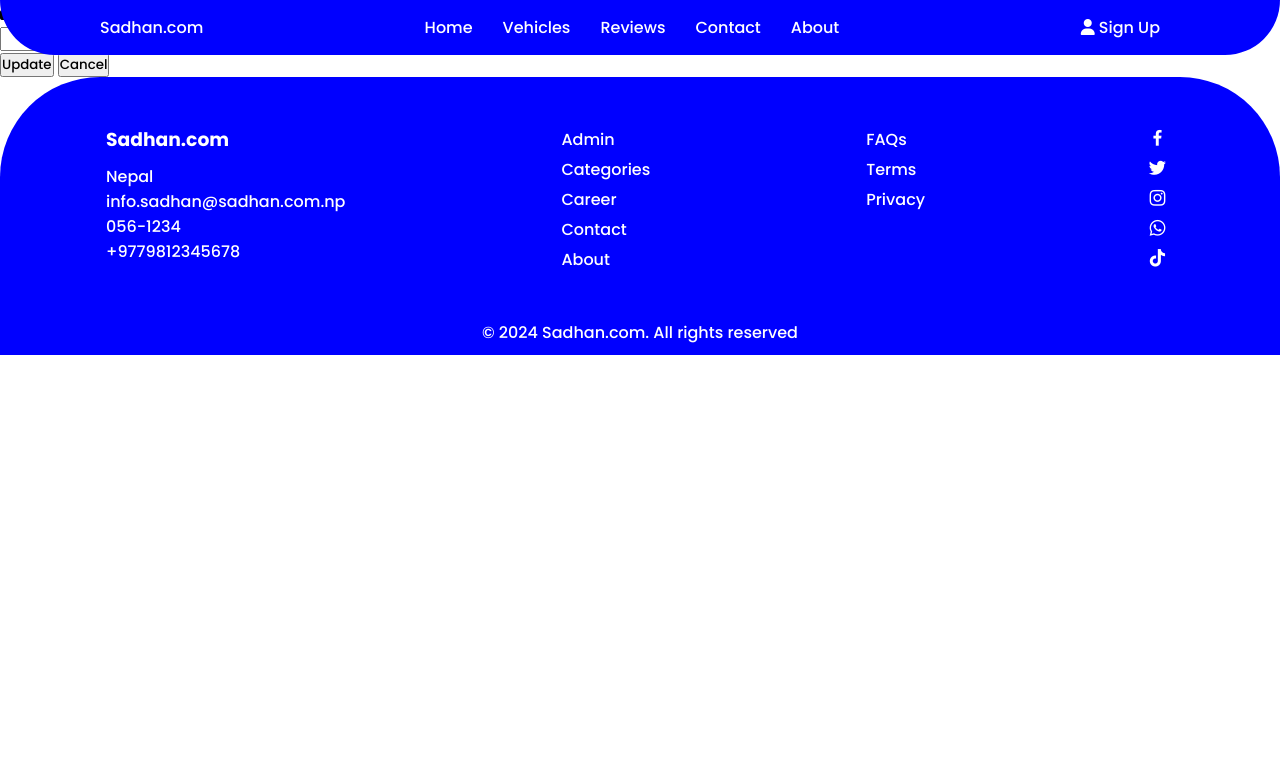
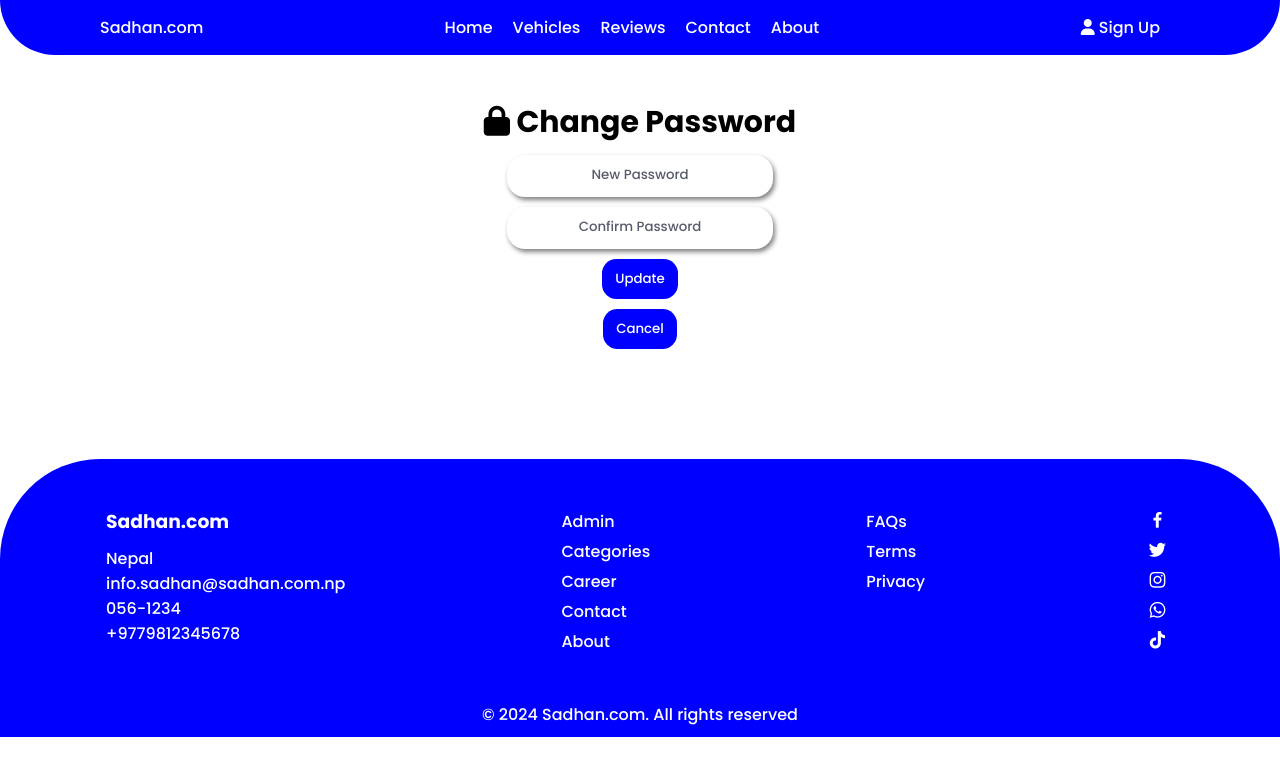
Before and after one commit to KooSL/Vehicle-Rental-System-PHP, a PHP site: page /update-password.php in a window 1280 px wide. Shown: the top 776 px of the page. Run offline with PHP 8.4, Linux system fonts and the light colour scheme; some libraries are stand-ins or nearby versions.

Commit message:
Add files via upload

```diff
--- a/css/style.css
+++ b/css/style.css
@@ -65,27 +65,24 @@
 
 .navbar a{
     font-size: 1rem;
-    padding: 10px 15px;
+    padding: 0px 10px;
     color: var(--text-color);
     font-weight: 500;
 }
 
 .navbar a::after{
-    content: '';
-    width: 100%;
+    content: "";
+    width: 0;
     height: 2px;
-    /* background: var(--gradient); */
     position: absolute;
     bottom:-4px;
     left: 0;
-    opacity: 0;
     transition: all ease-in-out 0.2s;
-    background: gold;
+    background-color: gold;
 }
 
 .navbar a:hover::after{
-    /* width: 100%; */
-    opacity: 1;
+    width: 100%;
 }
 
 #menu-icon{
@@ -347,11 +344,17 @@
 }
 
 .vehicles-container .box .box-img{
+    cursor: pointer;
     background-color: white;
     width: 100%;
     height: 200px;
     border-radius: 0.9rem;
+    transition: all ease-in-out 0.3s;
+}
+
+.vehicles-container .box .box-img:hover{
     box-shadow: 1px 4px 8px rgba(0, 0, 0, 0.397);
+    transition: all ease-in-out 0.3s;
 }
 
 .vehicles-container .box .box-img img{
@@ -640,7 +643,6 @@
 .footer-menu{
     /* text-align: center; */
     line-height: 30px;
-    /* display: flex; */
     color: white;
 }
 
@@ -649,27 +651,26 @@
 }
 
 .footer-menu a{
+    display: inline-block;
     font-size: 1rem;
-    /* padding: 10px 15px; */
+    /* padding: 15px; */
     color: var(--text-color);
     font-weight: 500;
 }
 
 .footer-menu a::after{
-    content: '';
-    width: 100%;
+    content: "";
+    width: 0;
     height: 2px;
     position: absolute;
-    bottom: 0px;
+    bottom: -2px;
     left: 0;
-    opacity: 0;
     transition: all ease-in-out 0.2s;
     background: gold;
 }
 
 .footer-menu, a:hover::after{
     width: 100%;
-    opacity: 1;
 }
 
 .copyright{
@@ -819,7 +820,7 @@
 
 } */
 
-.signup-txt{
+.signup-txt, .contact-txt, .change-password-txt{
     color: rgb(0, 0, 0);
     font-size: 30px;
     font-weight: bold;
@@ -830,7 +831,7 @@
     color: rgb(0, 0, 0);
 }
 
-.sign-up{
+.sign-up, .contact, .update-password-form{
     width: 400px;
     margin: 100px auto;
     text-align: center;
@@ -840,7 +841,7 @@
     margin-top: 7%;
 }
 
-.sign-up .s-inputs input{
+.sign-up .s-inputs input, .contact .c-inputs input, .c-inputs textarea, .update-password-form .p-inputs input{
     text-align: center;
     padding: 10px;
     margin: 10px auto;
@@ -854,22 +855,22 @@
     border-radius: 18px;
 }
 
-.s-inputs input:hover{
+.s-inputs input:hover, .c-inputs input:hover, .c-inputs textarea:hover, .p-inputs input:hover{
     box-shadow: 2px 3px 13px gray;
     transition: all ease-in-out 0.3s;
     border-radius: 18px;
 }
 
-.sign-up input:focus {
+.sign-up input:focus, .c-inputs input:focus, .c-inputs textarea:focus, .p-inputs input:focus{
   border-color: blue;
 }
 
-.sign-up:hover{
+.sign-up:hover, .contact:hover, .update-password-form:hover{
     box-shadow: 0.5px 5px 20px black;
     transition: all ease-in-out 0.3s;
 }
 
-.sign-up input{
+.sign-up input, .contact input, .update-password-form input{
     text-align: center;
     padding: 10px;
     margin: 10px auto;
@@ -881,7 +882,12 @@
 
 }
 
-.sign-up input[type="submit"]{
+.c-inputs textarea::placeholder{
+    text-align: center;
+    /* padding: 30px; */
+}
+
+.sign-up input[type="submit"], .contact input[type="submit"], .update-password-form input[type="submit"]{
     border-radius: 0.9rem;
     background-color: blue;
     color: white;
@@ -889,8 +895,22 @@
     width: 20%;
     cursor: pointer;
 }
+.change-pw-cancel{
+    border-radius: 0.9rem;
+    padding: 10px 13px;
+    border: none;
+    background-color: blue;
+    color: white;
+    text-align: center;
+    display: inline-block;
+    cursor: pointer;
+}
+.change-pw-cancel:hover{
+    color: black;
+    background-color: gold;
+}
 
-.sign-up input[type="submit"]:hover{
+.sign-up input[type="submit"]:hover, .contact input[type="submit"]:hover, .update-password-form input[type="submit"]:hover{
     color: black;
     background-color: gold;
     /* transition-duration: 0.3s; */
```
